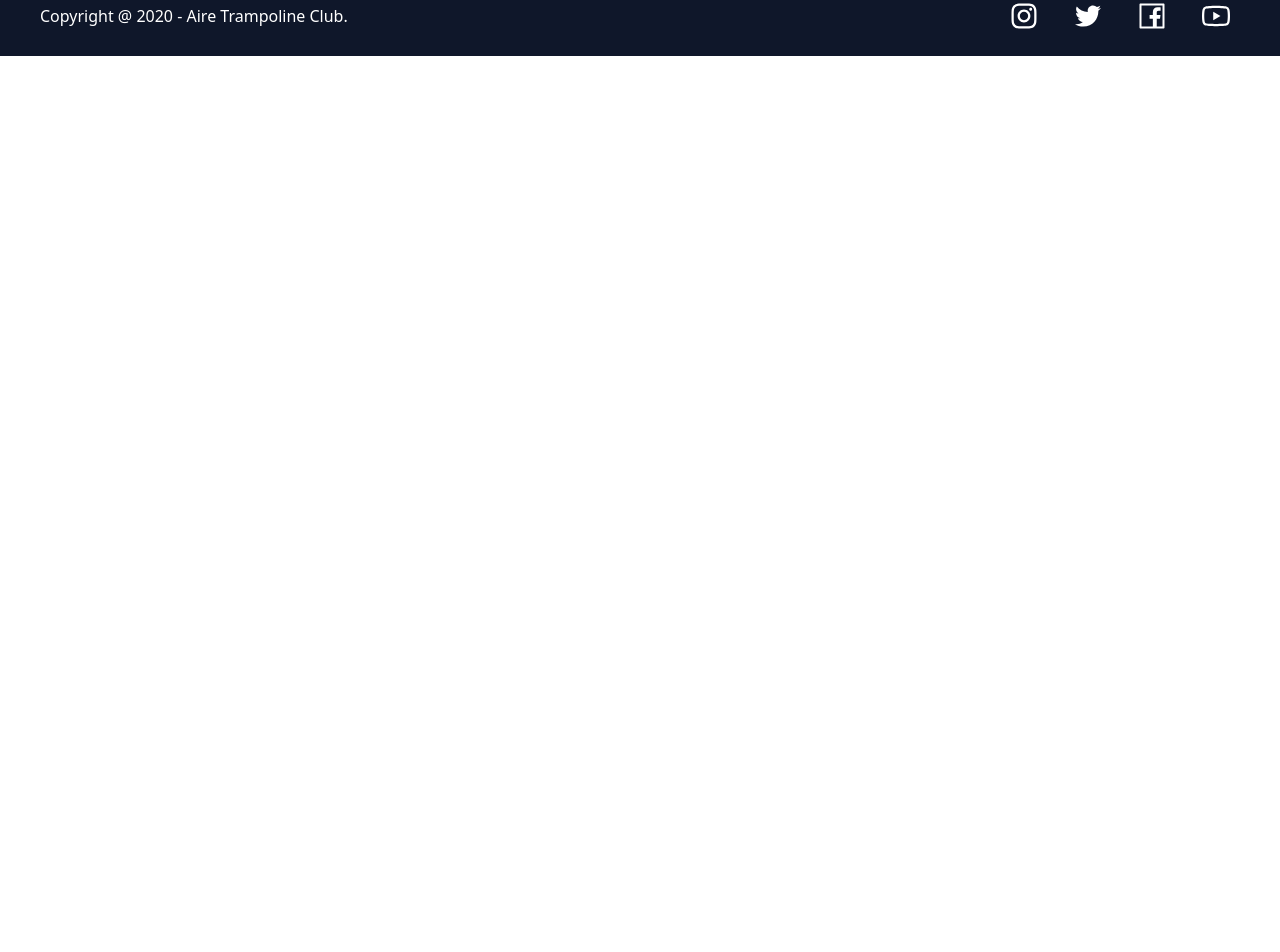
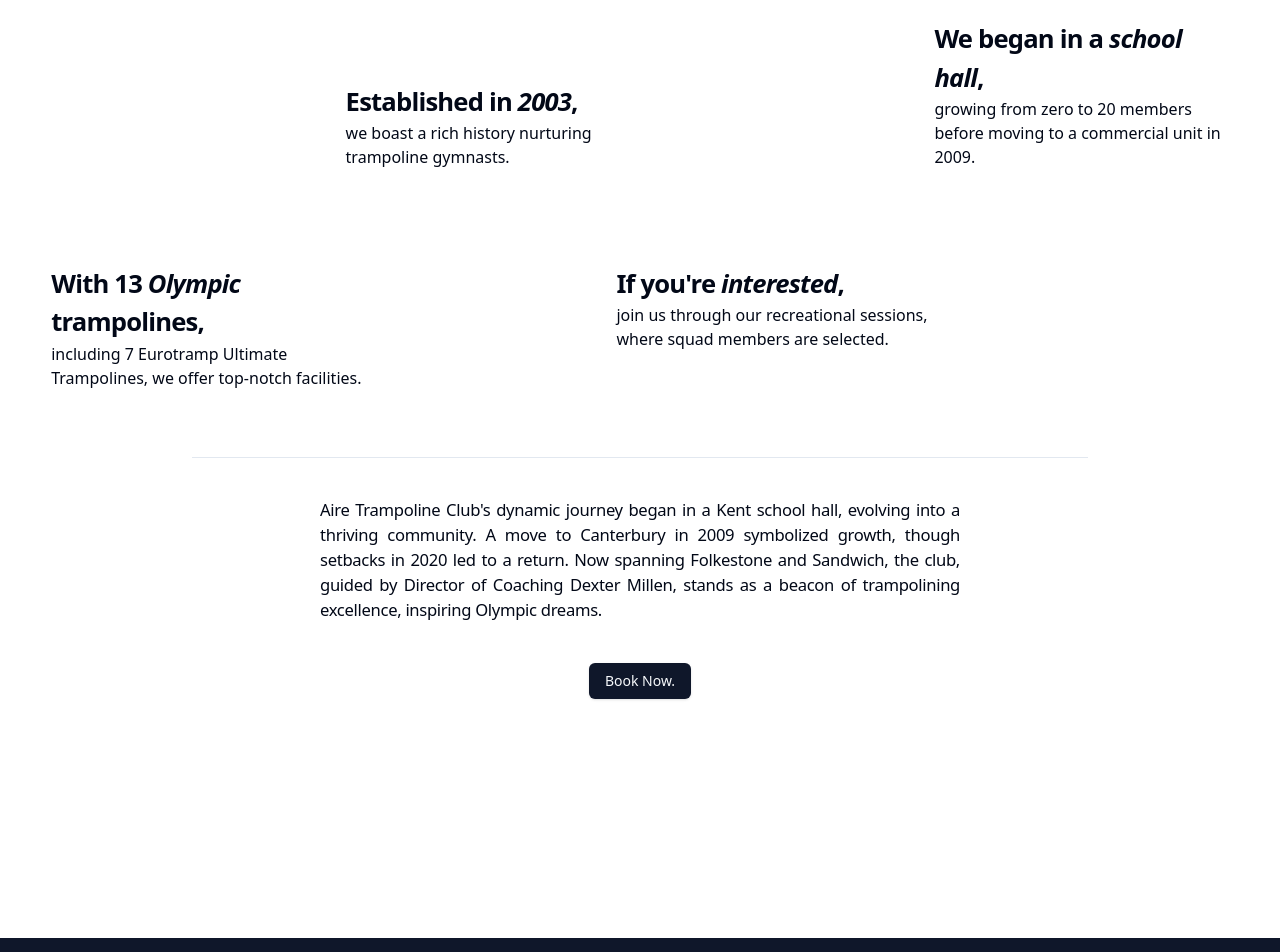
Before and after one commit to ErnestTramp/aire-tc, a React (Vite) app: page /aire-tc/about in a window 1280 px wide. Shown: the part 640-1592 px from the top of the page. Before the commit the page ends 800 px from the top, so only its background shows below. Built offline with nearby package versions, Linux system fonts and the light colour scheme.

Commit message:
About Page First Draft

```diff
--- a/src/css/About.css
+++ b/src/css/About.css
@@ -6,7 +6,7 @@
 }
 
 .aboutHeroText {
-    width: 65%;
+    width: 95%;
     display: flex;
     position: relative;
     flex-direction: column;
@@ -40,8 +40,6 @@
 
 .progression {
     transform: translateX(35%);
-    font-style: italic;
-    font-size: 4vw !important;
 }
 
 .aboutHeroTextSecond {
@@ -127,6 +125,7 @@
 .aboutHeroTextBottom1 p {
     max-width: 60%;
     margin-right: 2vw;
+    font-size: 1vw;
 }
 
 .aboutHeroImage {
@@ -135,3 +134,68 @@
     background-size: cover;
     background-position: left center;
 }
+
+.fullPage-5 {
+    width: 100%;
+    height: 60vh;
+    display: flex;
+    flex-direction: column;
+    justify-content: space-between;
+}
+
+.textRow {
+    display: flex;
+    width: 100%;
+    height: 40%;
+    padding: 0vh 4vw;
+}
+
+.textRow:nth-child(1) {
+    align-items: flex-end;
+}
+
+
+.textItem {
+    width: 28%;
+}
+
+.textItem h2 {
+    font-size: 2vw;
+    font-weight: 600;
+    letter-spacing: -0.05rem;
+}
+
+.textItem.first {
+    margin-left: 25%;
+}
+
+.textItem.second {
+    margin-left: 25%;
+}
+
+.textItem.fourth {
+    margin-left: 20%;
+}
+
+.fullPage-6 {
+    width: 100%;
+    height: 60vh;
+    display: flex;
+    justify-content: center;
+}
+
+.storyWrapper {
+    width: 50%;
+    height: 100%;
+    display: flex;
+    flex-direction: column;
+    align-items: center;
+    gap: 5vh;
+}
+
+.storyWrapper p {
+    margin-top: 5vh;
+    font-size: 1.3vw;
+    text-align: justify;
+    letter-spacing: -0.02rem;
+}
--- a/src/pages/About.tsx
+++ b/src/pages/About.tsx
@@ -1,10 +1,12 @@
 import "@/css/About.css";
 import { IoIosArrowForward } from "react-icons/io";
 import { Link } from "react-router-dom";
+import { Separator } from "@/components/ui/separator";
+import { Button } from "@/components/ui/button";
 
 export default function About() {
   return (
-    <>
+    <div className="flex flex-col items-center">
       <div className="fullPage">
         <div className="aboutHero">
           <div className="aboutHeroText">
@@ -18,7 +20,7 @@
             <div className="aboutHeroTextSecond">
               <p>
                 {
-                  "{ Aire Trampolining Club is a non-profit community organisation. }"
+                  "Aire Trampolining Club is a non-profit community organisation."
                 }
               </p>
             </div>
@@ -49,6 +51,63 @@
           <div className="aboutHeroImage"></div>
         </div>
       </div>
-    </>
+      <Separator className="w-[70%]" />
+      <div className="fullPage-5">
+        <div className="textRow">
+          <div className="textItem first">
+            <h2>
+              Established in <span className="italic">2003</span>,{" "}
+            </h2>
+            <p>we boast a rich history nurturing trampoline gymnasts.</p>
+          </div>
+          <div className="textItem second">
+            <h2>
+              We began in a <span className="italic">school hall</span>,{" "}
+            </h2>
+            <p>
+              growing from zero to 20 members before moving to a commercial unit
+              in 2009.
+            </p>
+          </div>
+        </div>
+        <div className="textRow">
+          <div className="textItem third">
+            <h2>
+              With 13 <span className="italic">Olympic</span> trampolines,{" "}
+            </h2>
+            <p>
+              including 7 Eurotramp Ultimate Trampolines, we offer top-notch
+              facilities.
+            </p>
+          </div>
+          <div className="textItem fourth">
+            <h2>
+              If you're <span className="italic">interested</span>,{" "}
+            </h2>
+            <p>
+              join us through our recreational sessions, where squad members are
+              selected.
+            </p>
+          </div>
+        </div>
+      </div>
+      <Separator className="w-[70%]" />
+
+      <div className="fullPage-6">
+        <div className="storyWrapper">
+          <p>
+            Aire Trampoline Club's dynamic journey began in a Kent school hall,
+            evolving into a thriving community. A move to Canterbury in 2009
+            symbolized growth, though setbacks in 2020 led to a return. Now
+            spanning Folkestone and Sandwich, the club, guided by Director of
+            Coaching Dexter Millen, stands as a beacon of trampolining
+            excellence, inspiring Olympic dreams.
+          </p>
+          <Button asChild>
+            <Link to="/book">Book Now.</Link>
+          </Button>
+        </div>
+      </div>
+    </div>
   );
 }
```
